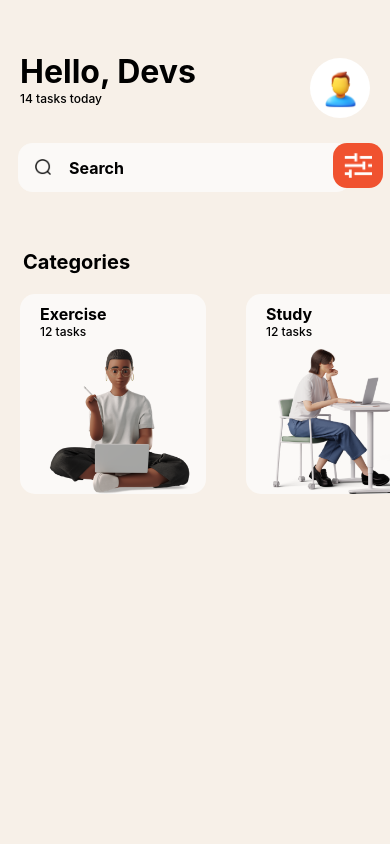
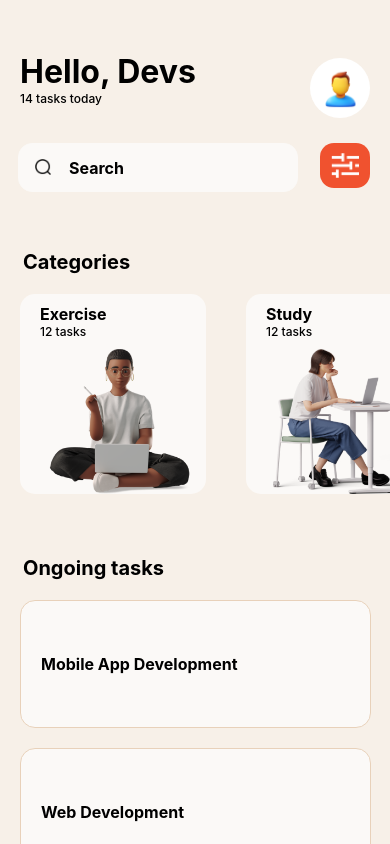
Before and after one commit to DNYAbbey/rn-assignment3-11207924, a React Native app in the folder UIMockUp/: screen / in a window 390 px wide. Built offline with nearby package versions, Linux system fonts and the light colour scheme.

Commit message:
Added ongoing tasks usind flat list

```diff
--- a/UIMockUp/App.js
+++ b/UIMockUp/App.js
@@ -1,5 +1,5 @@
 import { StatusBar } from 'expo-status-bar';
-import { StyleSheet, Text, View, ScrollView, Image, TextInput, } from 'react-native';
+import { StyleSheet, Text, View, ScrollView, Image, TextInput, FlatList, } from 'react-native';
 import CustomButton from './components/CustomButton';
 import CategoryCard from './components/CategoryCard';
 
@@ -41,6 +41,23 @@ export default function App() {
           <CategoryCard imageSource ={require('./assets/3d-business-little-girl-reading-a-book.png')} header={'Read Books'} tasks={'12 tasks'} />
         </ScrollView>
       </View>
+
+      <View>
+        <Text style={styles.subheader}>Ongoing tasks</Text>
+        <FlatList
+          data={[
+                  { key : "1", text : "Mobile App Development" }, { key : "2", text : "Web Development" },
+                  { key : "3", text : "Push Ups" }, { key : "4", text : "Planks" },
+                  { key : "5", text : "Preparation For Quiz" }, { key : "6", text : "BreakFast" },
+                  { key : "7", text : "Reading" }, { key : "8", text : "Chores" },
+                  { key : "9", text : "UI Design" }, { key : "10", text : "Weight Lifting" },
+                  { key : "11", text : "Math Assignment" },{ key : "12", text : "Preparation For Exams" }, { key : "13", text : "BreakFast" },
+                  { key : "14", text : "Meeting At 10:30 AM" }, { key : "15", text : "Laundry" },
+              ]}
+          renderItem={ ({item}) => <Text style={styles.tasks}>{ item.text }</Text> }
+        />
+      </View>
+
     </ScrollView>
   );
 }
@@ -49,6 +66,7 @@ const styles = StyleSheet.create({
   container: {
     backgroundColor: '#F7F0E8',
     fontFamily: 'lato',
+    paddingBottom: '15px',
   },
   intro:{
     display: 'flex',
@@ -84,7 +102,7 @@ const styles = StyleSheet.create({
   searchbar:{
     border: 'solid 1px  #FBF9F7',
     borderRadius: '14px',
-    width: '100%',
+    width: '280px',
     height: '49px',
     paddingLeft: '50px',
     marginLeft: '18px',
@@ -107,4 +125,17 @@ const styles = StyleSheet.create({
     marginLeft: '23px',
     marginTop: '42px',
   },
+  tasks:{
+    height: '128px',
+    width: '90%',
+    border: 'solid 1px #E8D1BA',
+    backgroundColor: '#FBF9F7',
+    borderRadius: '15px',
+    fontWeight: 700,
+    marginLeft: '20px',
+    alignContent: 'center',
+    paddingLeft: '20px',
+    marginTop: '20px',
+    fontSize: '16px',
+  },
 });
```
